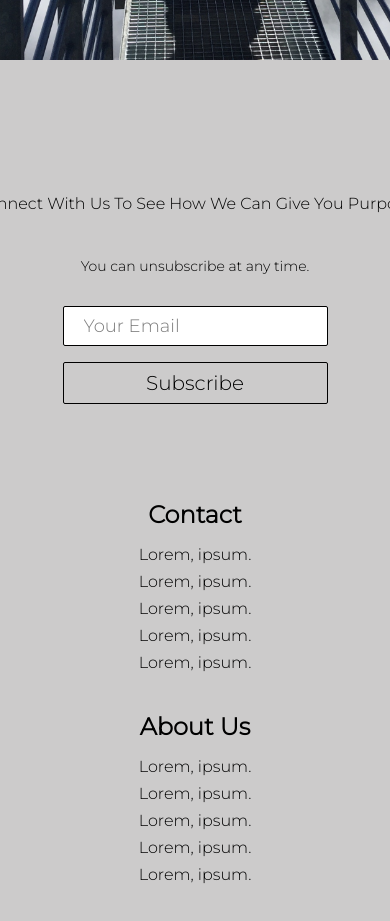
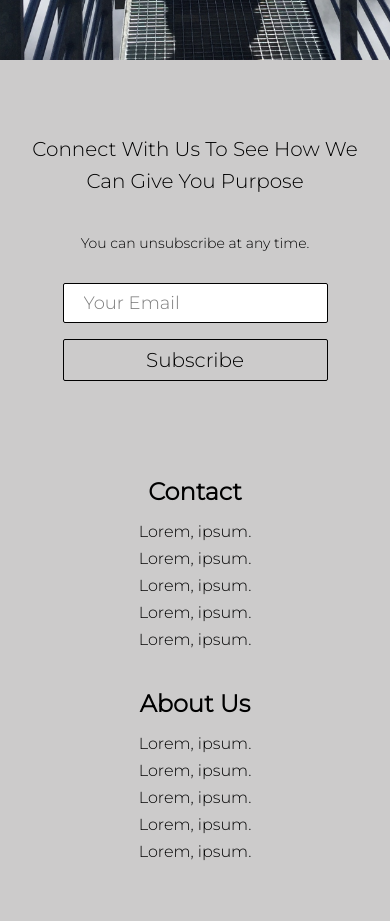
Before and after one commit to alexmgonzalez/Persistent-Purpose, a React (Create React App) app: page /my-life in a window 390 px wide. Shown: the part 780-1701 px from the top of the page. Built offline with nearby package versions, Linux system fonts and the light colour scheme.

Commit message:
deploy website to github

```diff
--- a/src/Components/Footer.css
+++ b/src/Components/Footer.css
@@ -21,6 +21,7 @@
 .footer-subscription-heading{
     margin-bottom: 24px;
     font-size: 24px;
+    max-width: 100%;
 }
 
 .footer-subscription-text{
@@ -135,8 +136,9 @@
 
 @media screen and (max-width: 820px){
     .footer-subscription-heading{
-        font-size: 16px;
+        font-size: 20px;
         margin-bottom: -10px;
+        margin-top: -15px;
     }
     .footer-subscription-text{
         font-size: 14px
```
